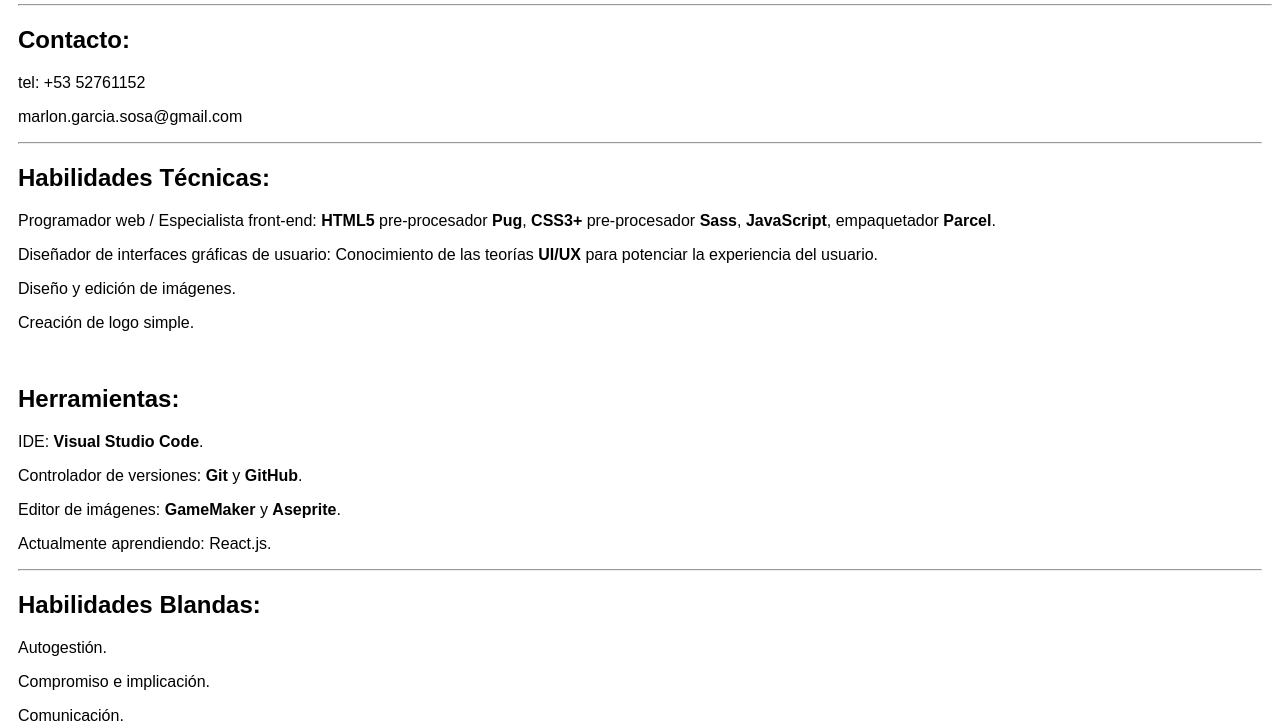
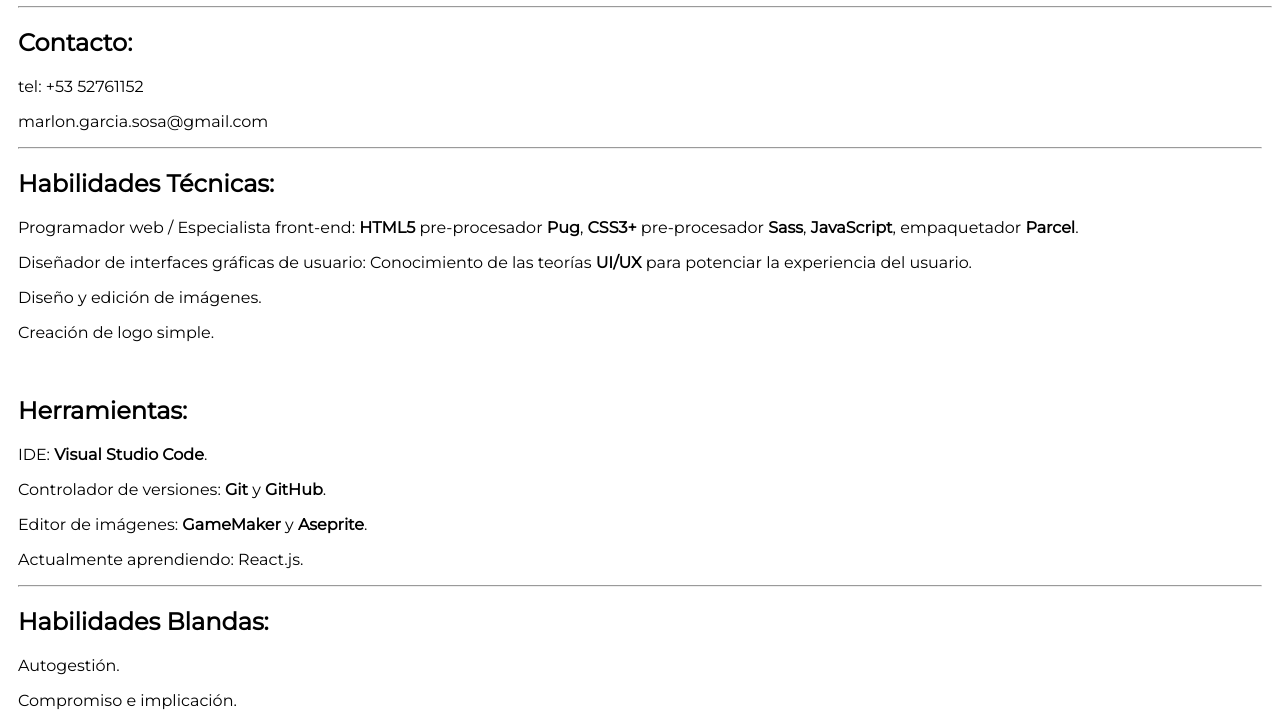
Before and after one commit to MarlonGarciaSosa/Curriculum, a plain HTML site: page index.html in a window 1280 px wide. Shown: the part 76-804 px from the top of the page. Drawn offline with Linux system fonts and the light colour scheme.

Commit message:
Update index.html

```diff
--- a/index.html
+++ b/index.html
@@ -5,6 +5,9 @@
     <meta http-equiv="X-UA-Compatible" content="IE=edge">
     <meta name="viewport" content="width=device-width, initial-scale=1.0">
     <link rel="stylesheet" href="estilo.css">
+    <link rel="preconnect" href="https://fonts.googleapis.com">
+    <link rel="preconnect" href="https://fonts.gstatic.com" crossorigin>
+    <link href="https://fonts.googleapis.com/css2?family=Montserrat&family=Roboto&display=swap" rel="stylesheet">
     <title>Currículum</title>
 </head>
 <body>
```
